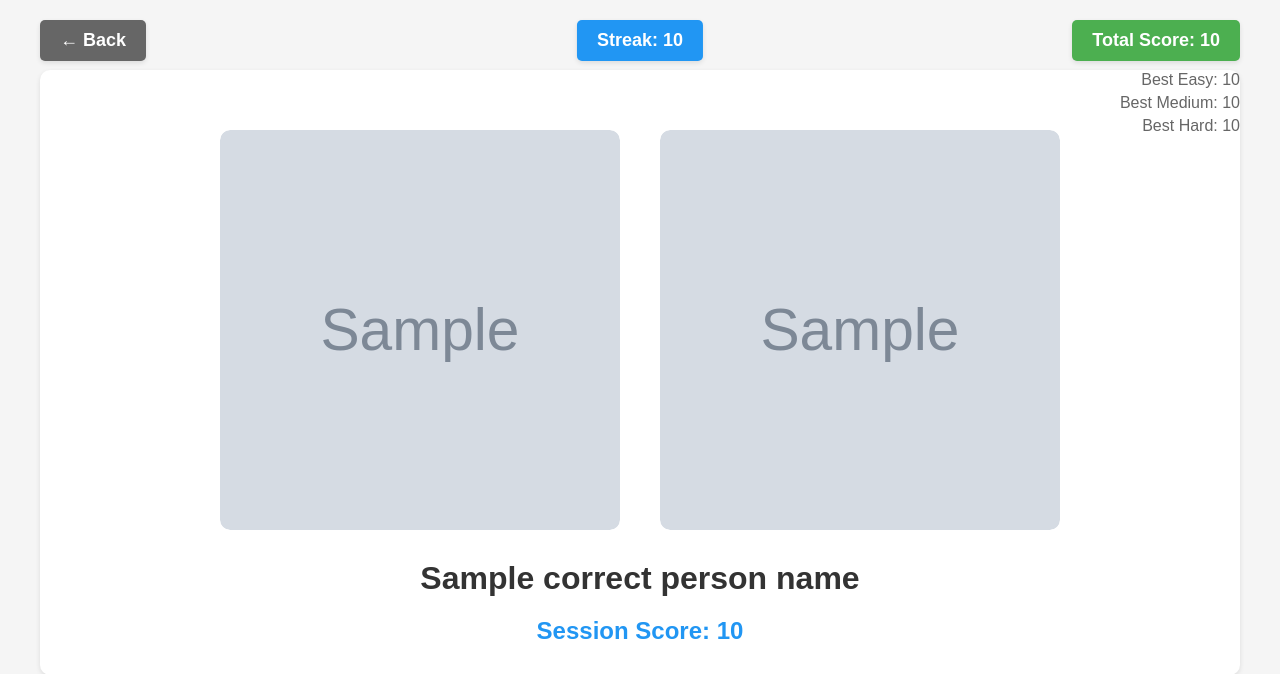
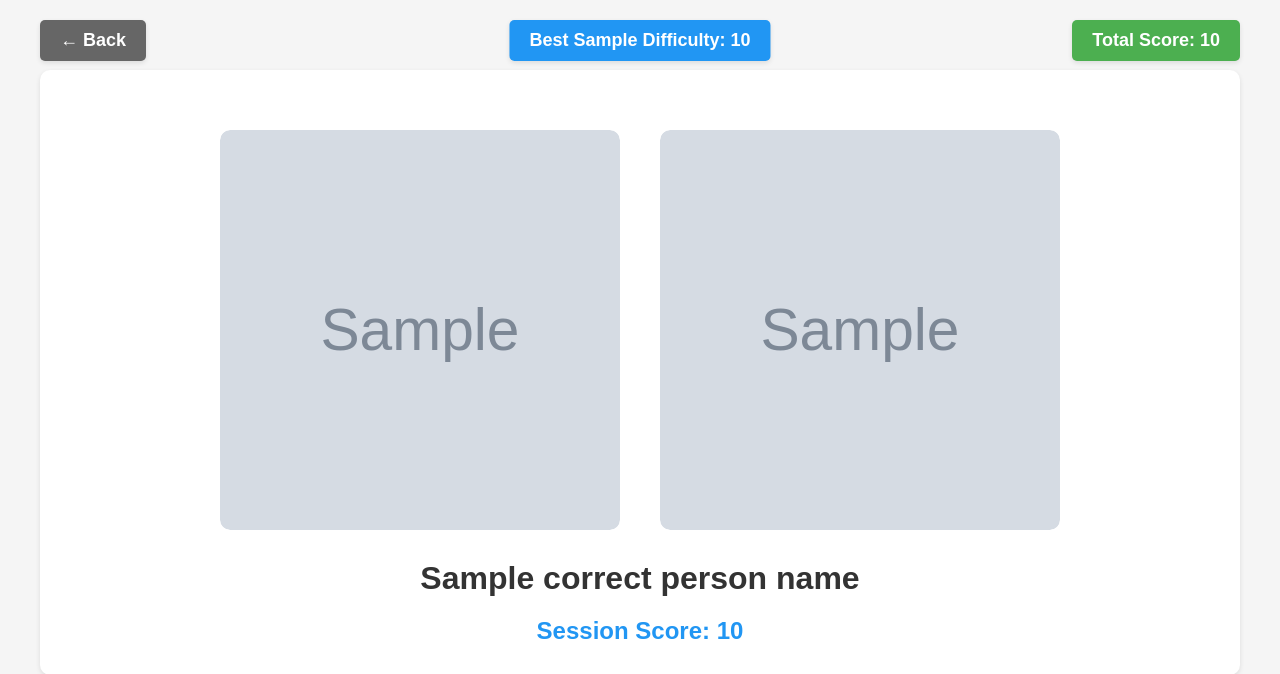
Before and after one commit to yasenAlexiev/RecognizingFamousPeople, a Django app: template recognizing_famous_people/members/templates/quiz_page.html in a window 1280 px wide. Shown: the top 674 px of the page. Run offline with Django 5.2, Linux system fonts and the light colour scheme; the template is opened without the code that fills it: most values are stand-ins (such as "Sample title", 1, 10 or a date in 2020); grey boxes marked "Sample" are stand-in pictures.

Commit message:
Update quiz page template to display best scores dynamically
- Modified the quiz page template to replace static best score display with dynamic content based on the current difficulty level.
- Removed redundant best score sections to streamline the user interface and enhance clarity.

```diff
--- a/recognizing_famous_people/members/templates/quiz_page.html
+++ b/recognizing_famous_people/members/templates/quiz_page.html
@@ -196,17 +196,20 @@
 <body>
     <a href="{% url 'difficulty' %}" class="back-button">← Back</a>
     <div class="progress-display">
-        Streak: {{ session_score }}
+        Best {{ difficulty|title }}:
+        {% if difficulty == 'easy' %}
+            {{ best_score_easy }}
+        {% elif difficulty == 'medium' %}
+            {{ best_score_medium }}
+        {% else %}
+            {{ best_score_hard }}
+        {% endif %}
     </div>
     <div class="score-container">
         <div class="score-display">
             Total Score: {{ current_score }}
         </div>
-        <div class="best-scores">
-            <div class="best-score">Best Easy: {{ best_score_easy }}</div>
-            <div class="best-score">Best Medium: {{ best_score_medium }}</div>
-            <div class="best-score">Best Hard: {{ best_score_hard }}</div>
-        </div>
+
     </div>
     <div class="container">
         <div class="images-container">
```
Also changed, not shown: recognizing_famous_people/db.sqlite3.
